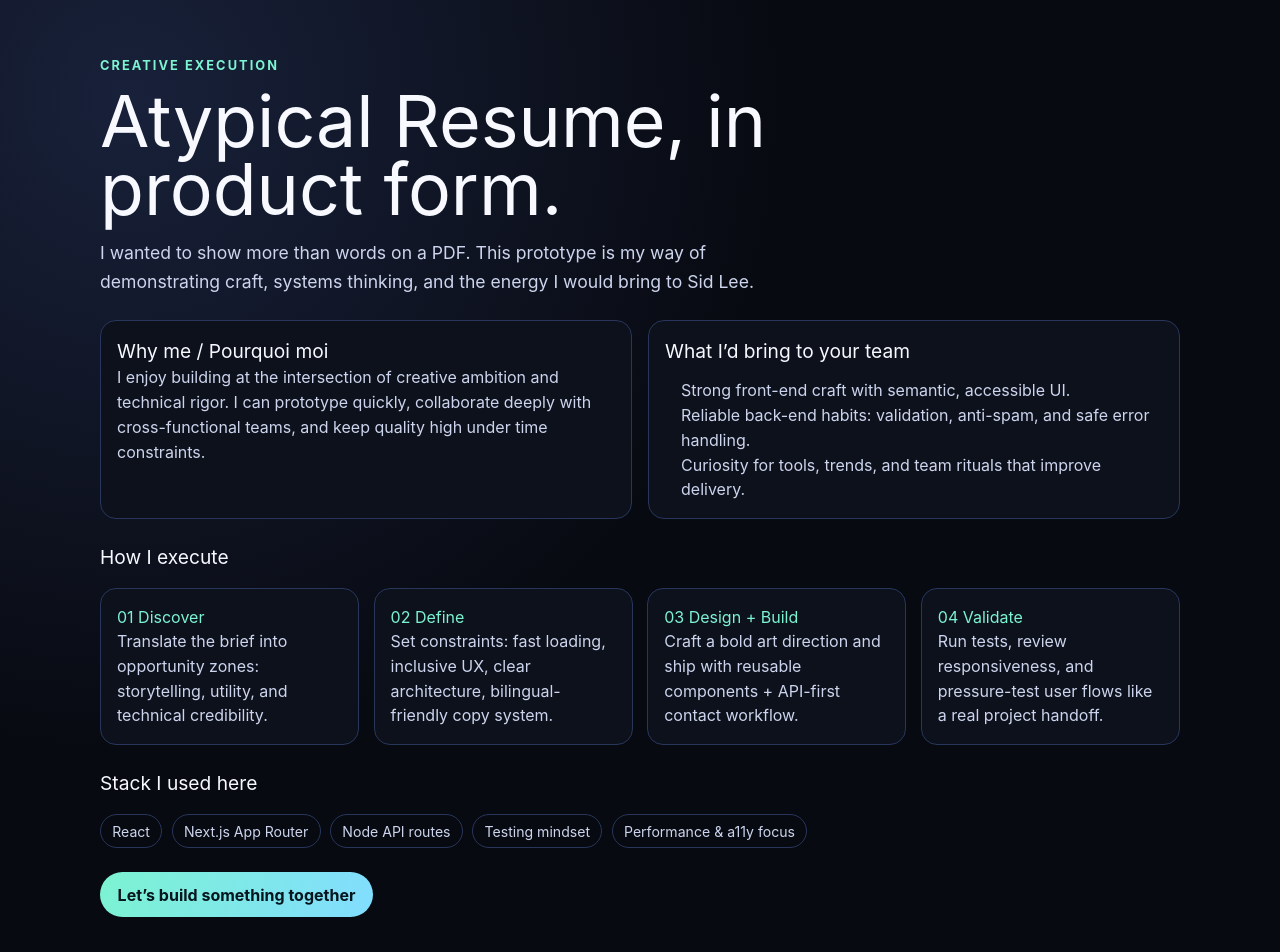
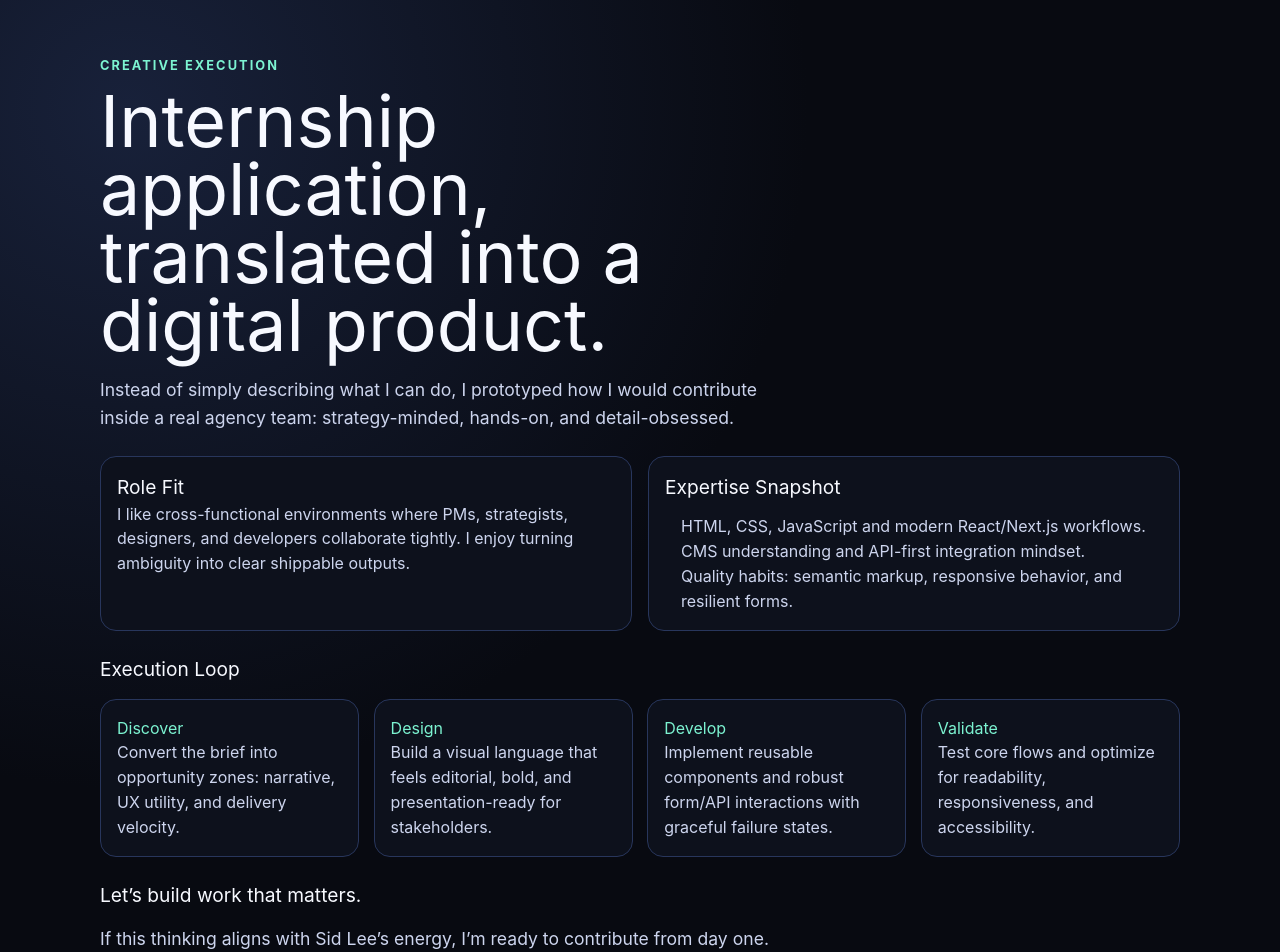
Before and after one commit to camilomon91/sidles, a Next.js app: page /sidlee in a window 1280 px wide. Shown: the top 952 px of the page. Built offline with nearby package versions, Linux system fonts and the light colour scheme.

Commit message:
Refine creative experience with framer-driven storytelling

```diff
--- a/src/app/sidlee/contact/page.tsx
+++ b/src/app/sidlee/contact/page.tsx
@@ -1,15 +1,22 @@
+"use client";
+
+import { motion } from "framer-motion";
 import ContactForm from "@/components/contact/ContactForm";
 
 export default function ContactPage() {
   return (
     <main className="canvas">
       <section className="shell section">
-        <p className="eyebrow">CONTACT</p>
-        <h1 className="headline">Pitch me your brief.</h1>
-        <p className="lede">
-          Whether it’s a campaign microsite, an e-commerce story, or a proof of concept, I’m ready to build with
-          precision and personality.
-        </p>
+        <motion.p className="eyebrow" initial={{ opacity: 0, y: 8 }} animate={{ opacity: 1, y: 0 }}>
+          CONTACT
+        </motion.p>
+        <motion.h1 className="headline" initial={{ opacity: 0, y: 16 }} animate={{ opacity: 1, y: 0 }} transition={{ delay: 0.1 }}>
+          Give me a real brief. I’ll answer with real execution.
+        </motion.h1>
+        <motion.p className="lede" initial={{ opacity: 0 }} animate={{ opacity: 1 }} transition={{ delay: 0.2 }}>
+          I thrive in fast-moving constraints and collaborative feedback loops. Share your context and I’ll reply with a
+          practical build plan.
+        </motion.p>
         <ContactForm />
       </section>
     </main>
--- a/src/app/sidlee/page.tsx
+++ b/src/app/sidlee/page.tsx
@@ -1,77 +1,73 @@
+"use client";
+
 import Link from "next/link";
+import { motion } from "framer-motion";
 
-const sprintBoard = [
-  {
-    step: "01 Discover",
-    detail: "Translate the brief into opportunity zones: storytelling, utility, and technical credibility.",
-  },
-  {
-    step: "02 Define",
-    detail: "Set constraints: fast loading, inclusive UX, clear architecture, bilingual-friendly copy system.",
-  },
-  {
-    step: "03 Design + Build",
-    detail: "Craft a bold art direction and ship with reusable components + API-first contact workflow.",
-  },
-  {
-    step: "04 Validate",
-    detail: "Run tests, review responsiveness, and pressure-test user flows like a real project handoff.",
-  },
-];
-
-const stack = ["React", "Next.js App Router", "Node API routes", "Testing mindset", "Performance & a11y focus"];
+const process = [
+  ["Discover", "Convert the brief into opportunity zones: narrative, UX utility, and delivery velocity."],
+  ["Design", "Build a visual language that feels editorial, bold, and presentation-ready for stakeholders."],
+  ["Develop", "Implement reusable components and robust form/API interactions with graceful failure states."],
+  ["Validate", "Test core flows and optimize for readability, responsiveness, and accessibility."],
+] as const;
 
 export default function SidleePage() {
   return (
     <main className="canvas">
       <section className="shell section">
-        <p className="eyebrow">CREATIVE EXECUTION</p>
-        <h1 className="headline">Atypical Resume, in product form.</h1>
-        <p className="lede">
-          I wanted to show more than words on a PDF. This prototype is my way of demonstrating craft, systems thinking,
-          and the energy I would bring to Sid Lee.
-        </p>
+        <motion.p className="eyebrow" initial={{ opacity: 0, y: 10 }} animate={{ opacity: 1, y: 0 }}>
+          CREATIVE EXECUTION
+        </motion.p>
+        <motion.h1 className="headline" initial={{ opacity: 0, y: 20 }} animate={{ opacity: 1, y: 0 }} transition={{ delay: 0.1 }}>
+          Internship application, translated into a digital product.
+        </motion.h1>
+        <motion.p className="lede" initial={{ opacity: 0 }} animate={{ opacity: 1 }} transition={{ delay: 0.2 }}>
+          Instead of simply describing what I can do, I prototyped how I would contribute inside a real agency team:
+          strategy-minded, hands-on, and detail-obsessed.
+        </motion.p>
       </section>
 
-      <section className="shell split section" aria-label="Mission and profile">
+      <section className="shell split section" aria-label="Fit">
         <article className="panel">
-          <h2>Why me / Pourquoi moi</h2>
+          <h2>Role Fit</h2>
           <p>
-            I enjoy building at the intersection of creative ambition and technical rigor. I can prototype quickly,
-            collaborate deeply with cross-functional teams, and keep quality high under time constraints.
+            I like cross-functional environments where PMs, strategists, designers, and developers collaborate tightly.
+            I enjoy turning ambiguity into clear shippable outputs.
           </p>
         </article>
         <article className="panel">
-          <h2>What I’d bring to your team</h2>
+          <h2>Expertise Snapshot</h2>
           <ul>
-            <li>Strong front-end craft with semantic, accessible UI.</li>
-            <li>Reliable back-end habits: validation, anti-spam, and safe error handling.</li>
-            <li>Curiosity for tools, trends, and team rituals that improve delivery.</li>
+            <li>HTML, CSS, JavaScript and modern React/Next.js workflows.</li>
+            <li>CMS understanding and API-first integration mindset.</li>
+            <li>Quality habits: semantic markup, responsive behavior, and resilient forms.</li>
           </ul>
         </article>
       </section>
 
-      <section className="shell section" aria-label="Process board">
-        <h2 className="sectionTitle">How I execute</h2>
+      <section className="shell section" aria-label="Process">
+        <h2 className="sectionTitle">Execution Loop</h2>
         <div className="board">
-          {sprintBoard.map((item) => (
-            <article key={item.step} className="note">
-              <h3>{item.step}</h3>
-              <p>{item.detail}</p>
-            </article>
+          {process.map(([title, text], index) => (
+            <motion.article
+              key={title}
+              className="note"
+              initial={{ opacity: 0, y: 14 }}
+              whileInView={{ opacity: 1, y: 0 }}
+              viewport={{ once: true, amount: 0.3 }}
+              transition={{ duration: 0.45, delay: index * 0.08 }}
+            >
+              <h3>{title}</h3>
+              <p>{text}</p>
+            </motion.article>
           ))}
         </div>
       </section>
 
-      <section className="shell section" aria-label="Technology stack">
-        <h2 className="sectionTitle">Stack I used here</h2>
-        <div className="tags">
-          {stack.map((item) => (
-            <span key={item}>{item}</span>
-          ))}
-        </div>
+      <section className="shell section" aria-label="Call to action">
+        <h2 className="sectionTitle">Let’s build work that matters.</h2>
+        <p className="lede">If this thinking aligns with Sid Lee’s energy, I’m ready to contribute from day one.</p>
         <Link href="/sidlee/contact" className="cta cta-primary mt-6">
-          Let’s build something together
+          Start a conversation
         </Link>
       </section>
     </main>
--- a/src/components/contact/ContactForm.tsx
+++ b/src/components/contact/ContactForm.tsx
@@ -1,5 +1,6 @@
 "use client";
 
+import { motion } from "framer-motion";
 import { useRef, useState } from "react";
 
 type FieldErrors = Partial<Record<"email" | "message", string[]>>;
@@ -72,11 +73,8 @@ export default function ContactForm() {
       const nextFieldErrors = (data?.error?.fieldErrors || {}) as FieldErrors;
       setFieldErrors(nextFieldErrors);
 
-      if (nextFieldErrors.email?.length) {
-        emailRef.current?.focus();
-      } else if (nextFieldErrors.message?.length) {
-        messageRef.current?.focus();
-      }
+      if (nextFieldErrors.email?.length) emailRef.current?.focus();
+      else if (nextFieldErrors.message?.length) messageRef.current?.focus();
       return;
     }
 
@@ -86,7 +84,15 @@ export default function ContactForm() {
   }
 
   return (
-    <form noValidate onSubmit={onSubmit} className="contactForm" aria-live="polite">
+    <motion.form
+      noValidate
+      onSubmit={onSubmit}
+      className="contactForm"
+      aria-live="polite"
+      initial={{ opacity: 0, y: 16 }}
+      animate={{ opacity: 1, y: 0 }}
+      transition={{ duration: 0.45 }}
+    >
       <input type="text" name="website" tabIndex={-1} autoComplete="off" className="hidden" />
 
       <div className="field">
@@ -100,6 +106,7 @@ export default function ContactForm() {
           onBlur={(event) => setClientFieldError("email", event.target.value)}
           aria-invalid={Boolean(fieldErrors.email?.length)}
           aria-describedby={fieldErrors.email?.length ? "email-error" : undefined}
+          placeholder="you@domain.com"
         />
         {fieldErrors.email?.length ? (
           <p id="email-error" className="errorText">
@@ -118,6 +125,7 @@ export default function ContactForm() {
           onBlur={(event) => setClientFieldError("message", event.target.value)}
           aria-invalid={Boolean(fieldErrors.message?.length)}
           aria-describedby={fieldErrors.message?.length ? "message-error" : undefined}
+          placeholder="Tell me about your project, constraints, and objective."
         />
         {fieldErrors.message?.length ? (
           <p id="message-error" className="errorText">
@@ -132,6 +140,6 @@ export default function ContactForm() {
 
       {status === "ok" && <p className="successText">Sent ✅</p>}
       {status === "error" && <p className="errorText">{errorMessage}</p>}
-    </form>
+    </motion.form>
   );
 }
```
Also changed, not shown: src/app/page.tsx (+43 -27 lines).
